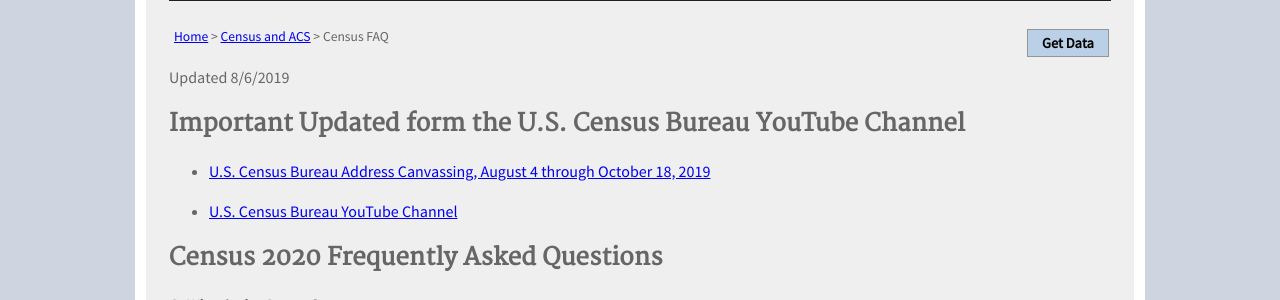
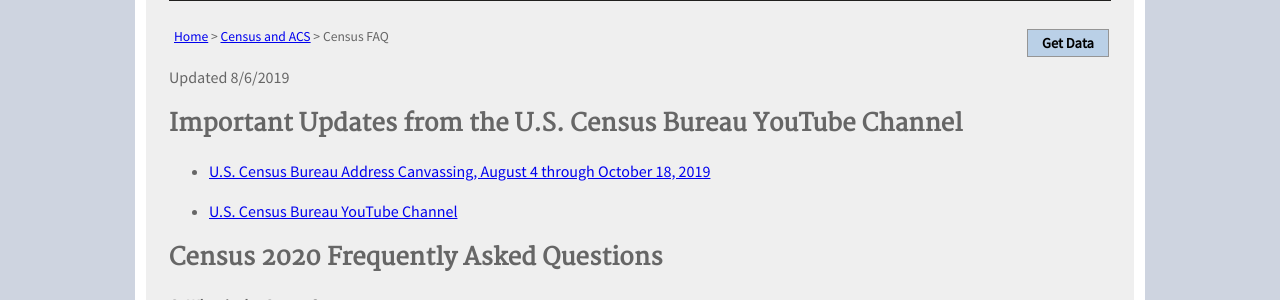
Before and after one commit to TBleess/Website_New, a Jekyll site: the page built from pages/5_CensusACS/2020-faq.md, in a window 1280 px wide and 900 px high. Shown: the part 285-585 px from the top of the window. Built offline with Jekyll 4.4.1, drawn with Linux system fonts in a browser that asks for light colours.

Commit message:
Update 2020-faq.md

```diff
--- a/pages/5_CensusACS/2020-faq.md
+++ b/pages/5_CensusACS/2020-faq.md
@@ -9,7 +9,7 @@
 
 Updated 8/6/2019
 
-## Important Updated form the U.S. Census Bureau YouTube Channel
+## Important Updates from the U.S. Census Bureau YouTube Channel
 
 - [U.S. Census Bureau Address Canvassing, August 4 through October 18, 2019](https://youtu.be/tOSl4sc3Ts4)
 
```
